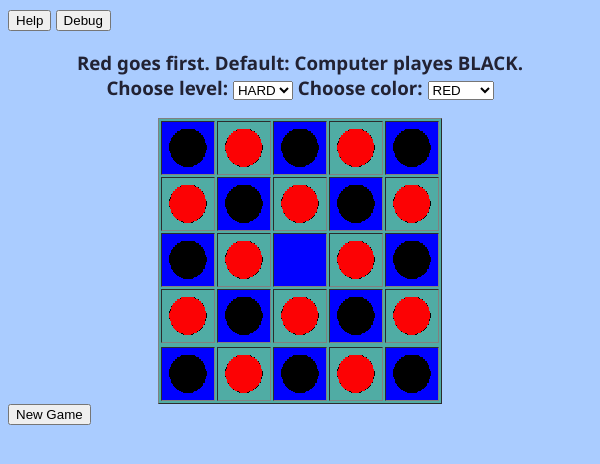
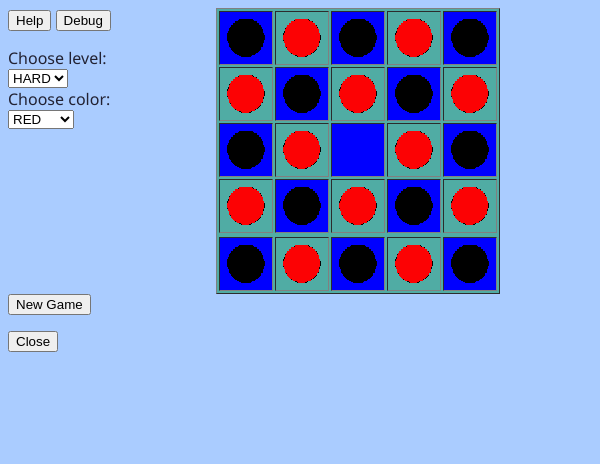
Before and after one commit to ariel1segal/minicheckers-electronjs, an Electron app: page index.html in a window 600 px wide. Drawn offline with Linux system fonts and the light colour scheme.

Commit message:
Buttons on the left. Removed text

```diff
--- a/index.html
+++ b/index.html
@@ -6,27 +6,27 @@
         <script language="JavaScript" src="./run-game.js"></script>
     </head>
 <body><!--'"</title></head>-->
+   <div class = "div1">
       <button id="helpBtn">Help</button>
       <script>
          require('./help.js')
       </script>
-  </body>
       <button id="debugBtn">Debug</button>
-
    <form id = "userChoices">
-      <h3>Red goes first. Default: Computer playes BLACK.<br>
+      <p>
       Choose level:
       <select name="levelSelect" onchange="playerSelectsLevel(levelSelect)">
          <option>HARD
          </option><option>EASY
-      </option></select>
+      </option></select><br>
       Choose color:
       <select id = "colorOptions" name="colorSelect" onchange="playerSelectsColor(colorSelect)">
          <option>RED</option>
          <option> BLACK</option>
       </select>
-      </h3>
+      </p>
    </form>
+</div>
 
 <!-- Board's Table -->
 <table class="center" border="">
@@ -121,5 +121,6 @@
 <form>
    <input type="button" value="New Game" onclick="initGame()">
  </form>
+ <button type="button" onclick="window.close()">Close</button>
 </body>
 </html>
--- a/main.js
+++ b/main.js
@@ -9,7 +9,7 @@ let win;
 
 function createWindow () {
 
-  win = new BrowserWindow({width: 800, height: 600})
+  win = new BrowserWindow({width: 600, height: 400})
 
   win.loadURL(url.format({
     pathname: path.join(__dirname, 'index.html'),
--- a/styles.css
+++ b/styles.css
@@ -14,3 +14,9 @@ table.center {
 H3 {
     text-align: center
 }
+
+.div1
+{
+    float: left;
+    width: 20%;
+}
```
Lines whose indentation alone changed are shown as unchanged.
